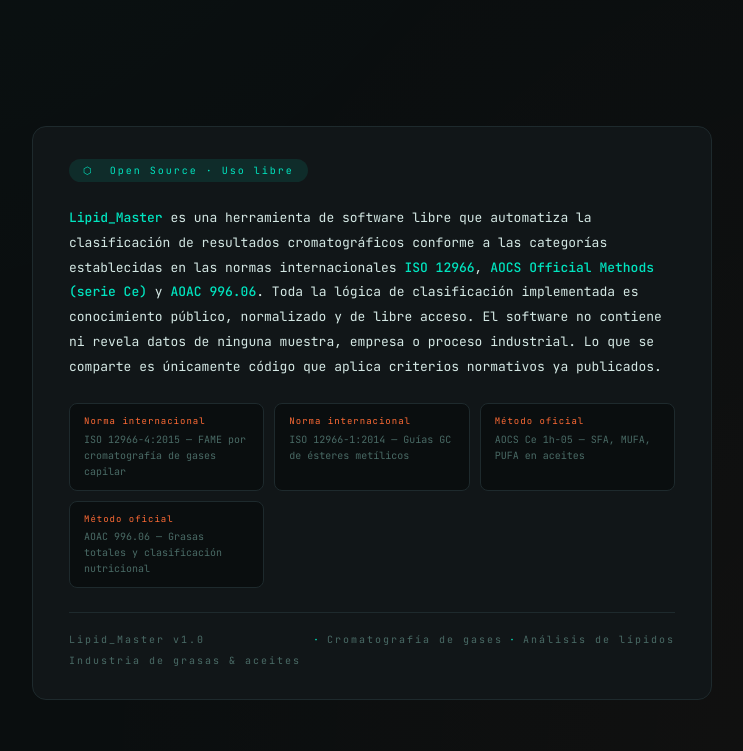
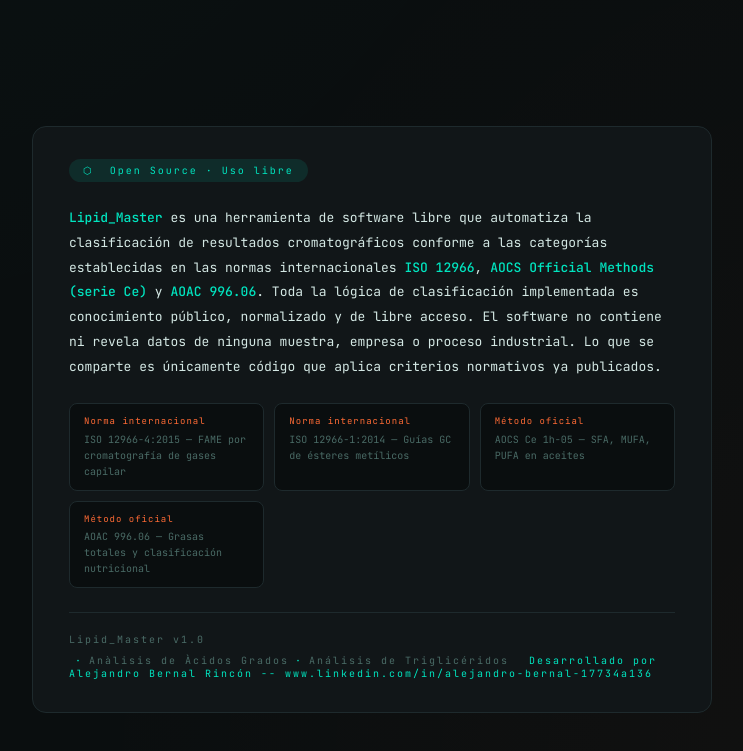
Before and after one commit to Alejobernal200/Lipid_Master_v1.0, a plain HTML site: page index.html in a window 1280 px wide. Shown: the part 669-1420 px from the top of the page, without its empty margins (268-1011 px from the left). Drawn offline with Linux system fonts and the light colour scheme.

Commit message:
Update footer content with new analysis details

```diff
--- a/index.html
+++ b/index.html
@@ -490,8 +490,8 @@
 
     <div class="footer-bottom">
       <span>Lipid_Master v1.0</span>
-      <span><span class="footer-dot">·</span>Cromatografía de gases<span class="footer-dot">·</span>Análisis de lípidos</span>
-      <span>Industria de grasas &amp; aceites</span>
+      <span><span class="footer-dot">·</span>Anàlisis de Àcidos Grados<span class="footer-dot">·</span>Análisis de Triglicéridos<span class="footer-dot">
+      <span class="footer-dot">Desarrollado por Alejandro Bernal Rincón -- www.linkedin.com/in/alejandro-bernal-17734a136</span>
     </div>
 
   </div>
```
